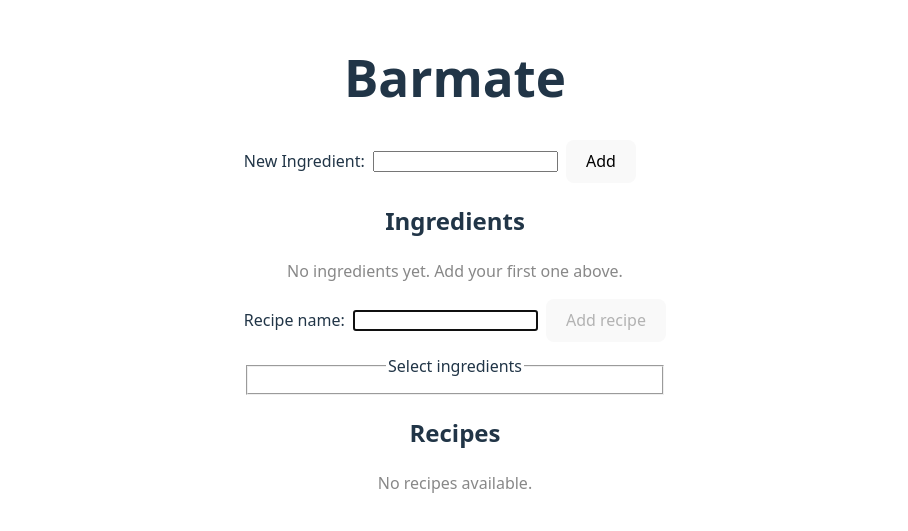
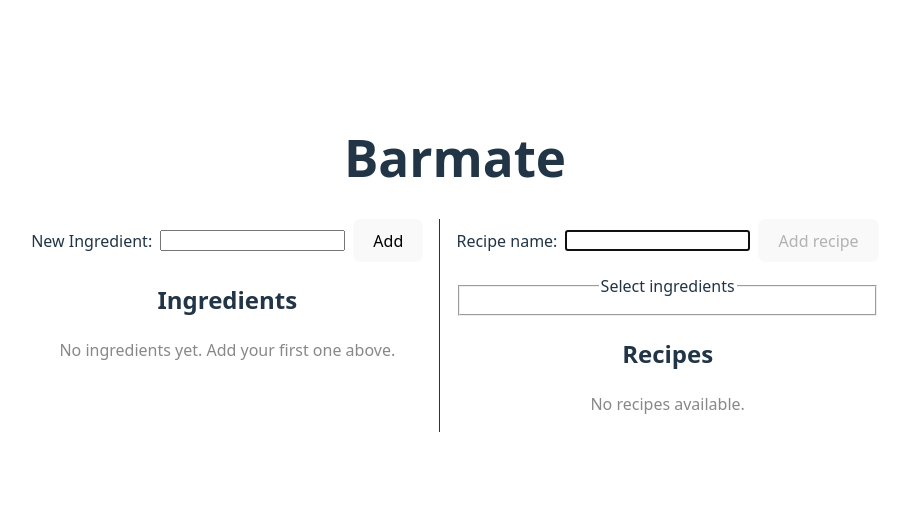
Before and after one commit to ericomoura/barmate, a React app in the folder frontend/: page / in a window 1280 px wide. Shown: the part 137-668 px from the top of the page, without its empty margins (185-1093 px from the left). Built offline with nearby package versions, Linux system fonts and the light colour scheme; the HTML template or start-up script is replaced by a standard one.

Commit message:
Side by side panel layout

```diff
--- a/frontend/src/App.tsx
+++ b/frontend/src/App.tsx
@@ -45,21 +45,34 @@ function App() {
   }
 
 
+
   return (
-    <main style={{ padding: 16 }}>
+    <>
+      <header style={{ top: 0 , left: 0, right: 0}}>
         <h1>Barmate</h1>
+      </header>
+
+      <main>
+        <div style={{ display: 'flex', gap: 16}}>
+          <section style={{display: 'flex', flexDirection: 'column'}}>
             <IngredientForm onAdd={addIngredient} />
             <IngredientList
               items={ingredients}
               onDelete={deleteIngredient}
               onEdit={editIngredient} />
+          </section>
+          <div style={{ borderLeft: '1px solid'}} />
+          <section>
             <RecipeForm ingredients={ingredients} onAdd={({ name, items }) => addRecipe(name, items)} />
             <RecipeList
               items={recipes}
               ingredients={ingredients}
               onDelete={deleteRecipe}
               onEdit={editRecipe} />
+          </section>
+        </div>
       </main>
+    </>
   );
 }
 
```
Lines whose indentation alone changed are shown as unchanged.
